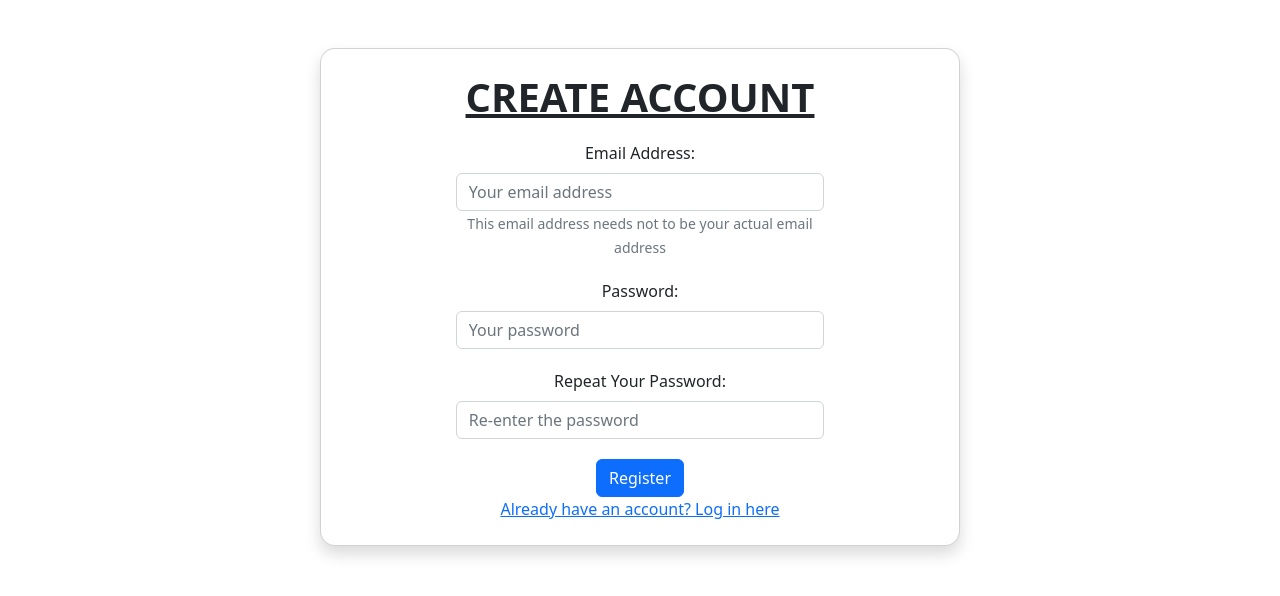
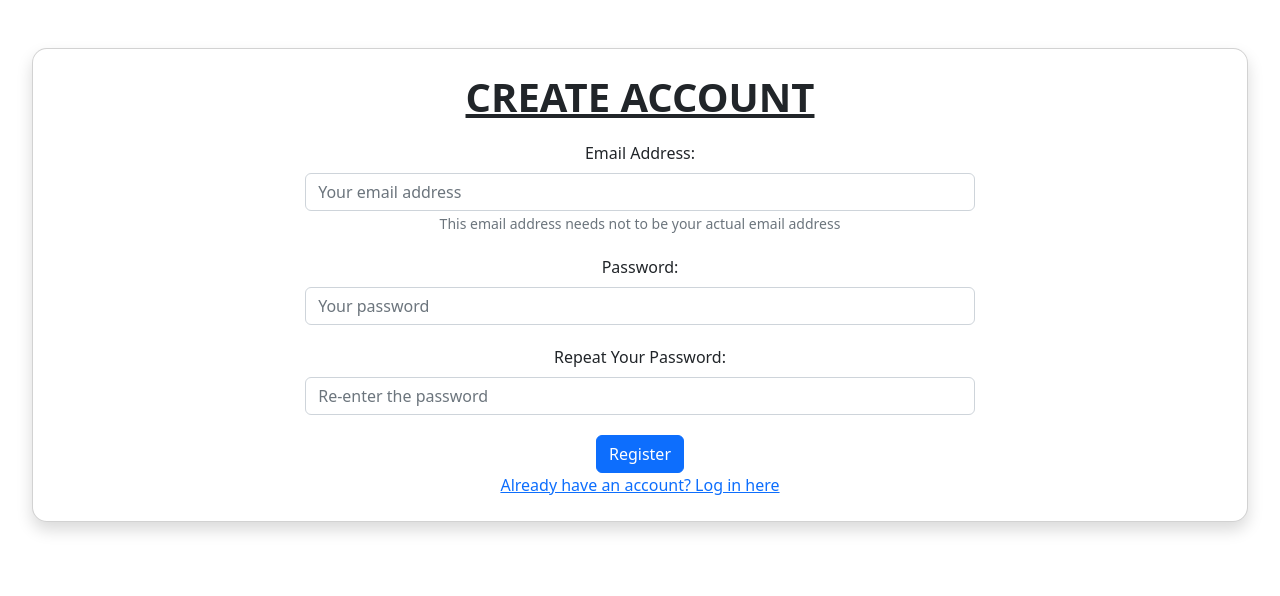
Before and after one commit to sumit-6/react-form, a React (Create React App) app: page /create-account in a window 1280 px wide. Shown: the top 596 px of the page. Built offline with nearby package versions, Linux system fonts and the light colour scheme; what bs-custom-file-input would draw is missing.

Commit message:
Update CreateAccountPage.js

```diff
--- a/src/components/CreateAccountPage.js
+++ b/src/components/CreateAccountPage.js
@@ -31,8 +31,8 @@ const CreateAccountPage = () => {
         className="card my-5 shadow"
         style={{
           borderRadius: "15px",
-          marginLeft: "20rem",
-          marginRight: "20rem",
+          marginLeft: "2rem",
+          marginRight: "2rem",
         }}
       >
         <div className="container py-4">
```
